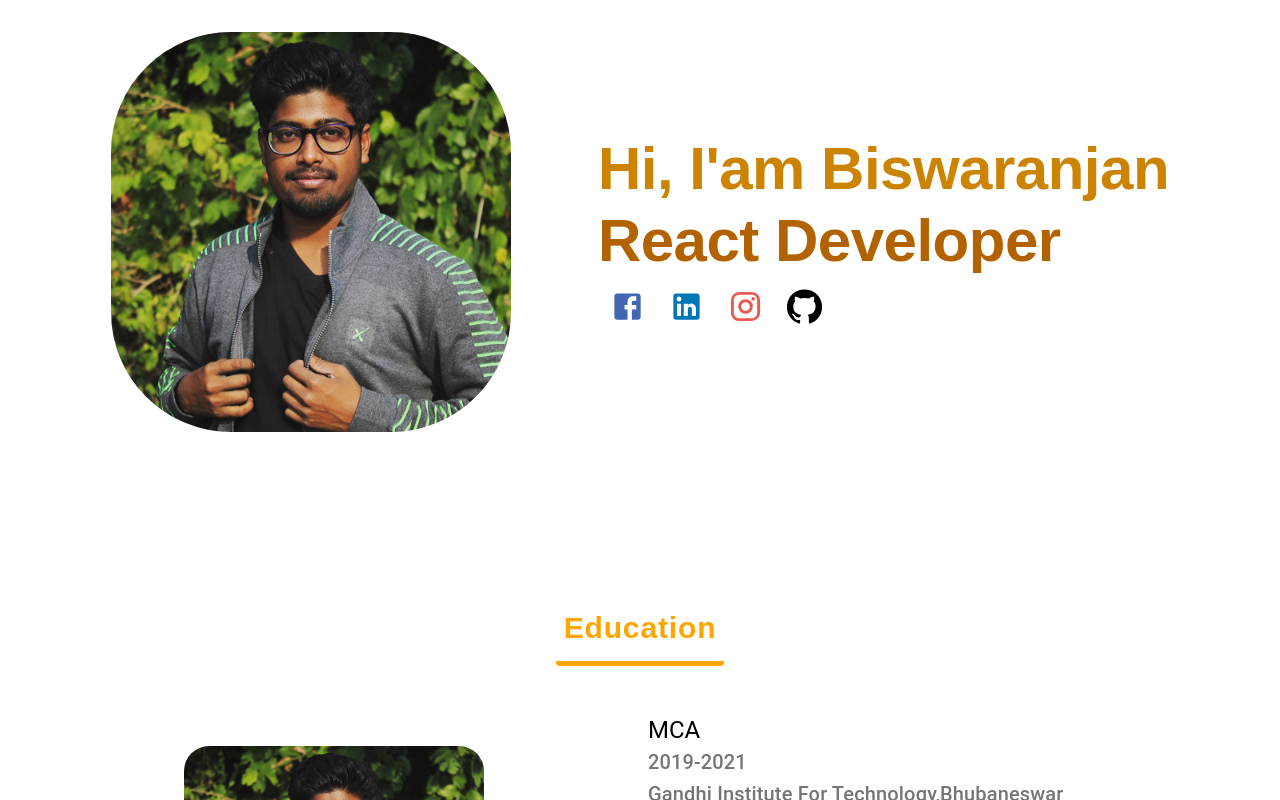
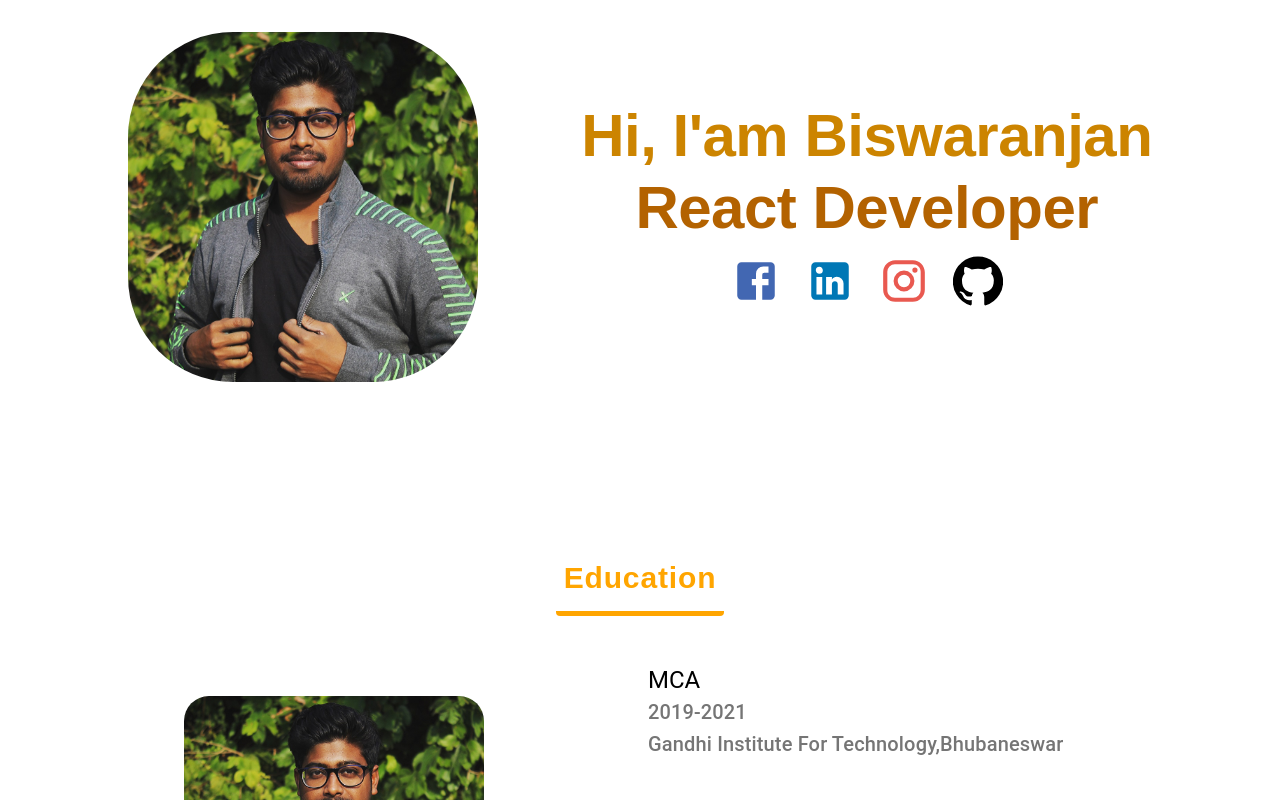
Before and after one commit to biswa7064/portfolio_biswa, a React (Create React App) app: page / in a window 1280 px wide. Shown: the top 800 px of the page. Built offline with nearby package versions, Linux system fonts and the light colour scheme.

Commit message:
make changes

```diff
--- a/src/components/HeroSection.js
+++ b/src/components/HeroSection.js
@@ -11,7 +11,7 @@ import { motion } from "framer-motion";
 
 const useStyles = makeStyles({
   img_: {
-    height: "400px",
+    height: "350px",
     borderRadius: "30%",
   },
   img_div: {
@@ -64,6 +64,7 @@ const HeroSection = () => {
             className={classes.myName_div}
           >
             <Typography
+              align="center"
               variant="h2"
               className={classes.fnt_bld}
               //   style={{ textAlign: "center" }}
@@ -71,24 +72,37 @@ const HeroSection = () => {
               Hi, I'am Biswaranjan
             </Typography>
             <Typography
+              align="center"
               variant="h2"
               className={classes.fnt_bld}
               style={{ color: "#b36200" }}
             >
               React Developer
             </Typography>
-            <div>
+            <div style={{ textAlign: "center" }}>
               <IconButton>
-                <Facebook fontSize="large" style={{ color: "#4267B2" }} />
+                <Facebook
+                  fontSize="large"
+                  style={{ color: "#4267B2", fontSize: "50px" }}
+                />
               </IconButton>
               <IconButton>
-                <LinkedIn fontSize="large" style={{ color: "#0077b5" }} />
+                <LinkedIn
+                  fontSize="large"
+                  style={{ color: "#0077b5", fontSize: "50px" }}
+                />
               </IconButton>
               <IconButton>
-                <Instagram fontSize="large" style={{ color: "#e95950" }} />
+                <Instagram
+                  fontSize="large"
+                  style={{ color: "#e95950", fontSize: "50px" }}
+                />
               </IconButton>
               <IconButton>
-                <GitHub fontSize="large" style={{ color: "black" }} />
+                <GitHub
+                  fontSize="large"
+                  style={{ color: "black", fontSize: "50px" }}
+                />
               </IconButton>
             </div>
           </motion.div>
```
